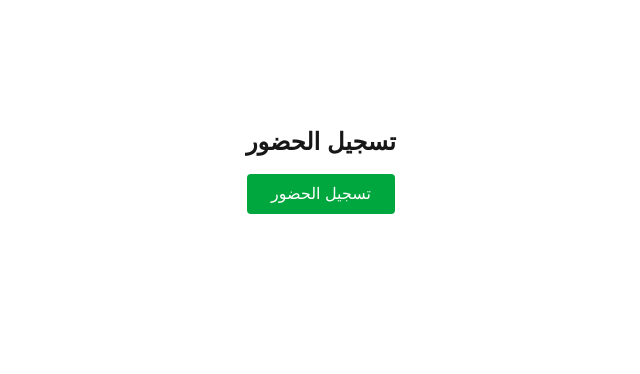
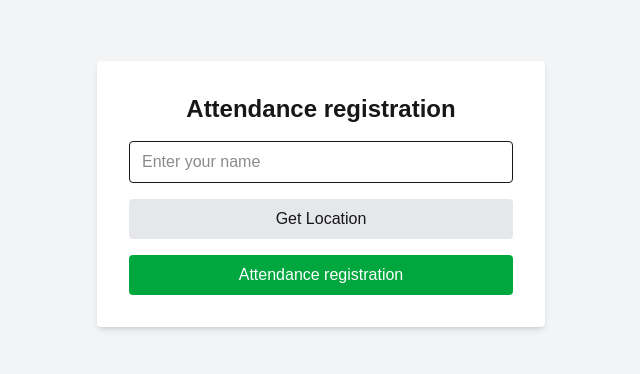
Before and after one commit to BassamElsayed2/signIn, a Next.js app: page /user in a window 1280 px wide. Shown: the part 230-604 px from the top of the page, without its empty margins (319-959 px from the left). Built offline with nearby package versions, Linux system fonts and the light colour scheme; sample sign-in values are in the browser's storage.

Commit message:
Attendance-app

```diff
--- a/app/component/AttendanceForm.js
+++ /dev/null
@@ -1,51 +0,0 @@
-"use client";
-
-import { useState } from "react";
-
-export default function AttendanceForm() {
-  const [location, setLocation] = useState(null);
-  const [attendanceTime, setAttendanceTime] = useState(null);
-  const [error, setError] = useState("");
-
-  const handleAttendance = () => {
-    if (!navigator.geolocation) {
-      setError("المتصفح لا يدعم تحديد الموقع");
-      return;
-    }
-
-    navigator.geolocation.getCurrentPosition(
-      (position) => {
-        const { latitude, longitude } = position.coords;
-        setLocation({ latitude, longitude });
-        setAttendanceTime(new Date().toLocaleString());
-        setError("");
-      },
-      () => {
-        setError("حدث خطأ أثناء محاولة جلب الموقع");
-      }
-    );
-  };
-
-  return (
-    <div className="max-w-md w-full text-center">
-      <h2 className="text-2xl font-semibold mb-4">تسجيل الحضور</h2>
-      <button
-        onClick={handleAttendance}
-        className="bg-green-600 text-white px-6 py-2 rounded hover:bg-green-700"
-      >
-        تسجيل الحضور
-      </button>
-
-      {attendanceTime && (
-        <div className="mt-4 text-green-700">
-          <p>تم تسجيل الحضور في: {attendanceTime}</p>
-          <p>
-            الموقع: {location.latitude}, {location.longitude}
-          </p>
-        </div>
-      )}
-
-      {error && <p className="mt-4 text-red-600">{error}</p>}
-    </div>
-  );
-}
--- /dev/null
+++ b/app/components/AttendanceForm.js
@@ -0,0 +1,129 @@
+"use client";
+
+import { useState } from "react";
+
+export default function AttendanceForm() {
+  const [name, setName] = useState("");
+  const [location, setLocation] = useState(null);
+  const [submitted, setSubmitted] = useState(false);
+  const [attendanceTime, setAttendanceTime] = useState(null);
+
+  const handleGetLocation = () => {
+    if (!navigator.geolocation) {
+      alert("The browser does not support location determination.");
+      return;
+    }
+
+    navigator.geolocation.getCurrentPosition(
+      (position) => {
+        const { latitude, longitude } = position.coords;
+        setLocation({ latitude, longitude });
+      },
+      (error) => {
+        alert("An error occurred while obtaining the location.");
+        console.error(error);
+      }
+    );
+  };
+
+  const handleSubmit = (e) => {
+    e.preventDefault();
+    if (!name || !location) {
+      alert("Please enter name and select location.");
+      return;
+    }
+
+    const now = new Date();
+    setAttendanceTime(now);
+    setSubmitted(true);
+  };
+
+  const formatTime = (date) => {
+    return date.toLocaleString();
+  };
+
+  return (
+    <div className="min-h-screen flex items-center justify-center bg-gray-100">
+      <div className="bg-white p-8 shadow-md rounded w-full max-w-md space-y-4">
+        <h2 className="text-2xl font-bold text-center">Attendance registration</h2>
+
+        {!submitted ? (
+          <form onSubmit={handleSubmit} className="space-y-4">
+            <input
+              type="text"
+              placeholder="Enter your name"
+              required
+              value={name}
+              onChange={(e) => setName(e.target.value)}
+              className="w-full border rounded px-3 py-2"
+            />
+
+            <button
+              type="button"
+              onClick={handleGetLocation}
+              className="w-full bg-gray-200 py-2 rounded hover:bg-gray-300"
+            >
+              Get Location
+            </button>
+
+            {location && (
+              <div className="w-full h-64 rounded overflow-hidden border">
+                <iframe
+                  title="Location Map"
+                  width="100%"
+                  height="100%"
+                  style={{ border: 0 }}
+                  loading="lazy"
+                  allowFullScreen
+                  src={`https://www.google.com/maps?q=${location.latitude},${location.longitude}&z=15&output=embed`}
+                ></iframe>
+              </div>
+            )}
+
+            <button
+              type="submit"
+              className="w-full bg-green-600 text-white py-2 rounded hover:bg-green-700"
+            >
+              Attendance registration
+            </button>
+          </form>
+        ) : (
+          <div className="text-center space-y-4">
+            <p className="text-lg font-semibold text-green-700">
+              ✅ Attendance has been successfully registered!
+            </p>
+            <p className="bg-green-100 py-1 rounded">{name}</p>
+
+            {location && (
+              <div className="w-full h-64 rounded overflow-hidden border">
+                <iframe
+                  title="Location Map"
+                  width="100%"
+                  height="100%"
+                  style={{ border: 0 }}
+                  loading="lazy"
+                  allowFullScreen
+                  src={`https://www.google.com/maps?q=${location.latitude},${location.longitude}&z=15&output=embed`}
+                ></iframe>
+              </div>
+            )}
+
+            {attendanceTime && (
+              <p>🕒 Attendance Time: {formatTime(attendanceTime)}</p>
+            )}
+
+            <button
+              onClick={() => {
+                localStorage.removeItem("loggedIn");
+                window.location.href = "/";
+              }}
+              className="mt-4 bg-red-600 text-white py-2 px-4 rounded hover:bg-red-700"
+            >
+              Sign out
+            </button>
+          </div>
+        )}
+      </div>
+    </div>
+  );
+}
--- /dev/null
+++ b/app/login/page.jsx
@@ -0,0 +1,56 @@
+"use client";
+
+import { useRouter } from "next/navigation";
+import { useState } from "react";
+
+export default function LoginPage() {
+  const router = useRouter();
+  const [email, setEmail] = useState("");
+  const [password, setPassword] = useState("");
+
+  const handleLogin = (e) => {
+    e.preventDefault();
+
+// ✅ Here you can put a real test later, but now we will transfer it immediately
+    if (email && password) {
+          localStorage.setItem("loggedIn", "true");
+      router.push("/user");
+    } else {
+      alert("Please fill in all fields");
+    }
+  };
+
+  return (
+    <main className="min-h-screen flex items-center justify-center p-6">
+      <form
+        onSubmit={handleLogin}
+        className="bg-white shadow-md rounded p-8 w-full max-w-md space-y-4"
+      >
+        <h2 className="text-2xl font-bold text-center"> Log In</h2>
+
+        <input
+          type="email"
+          placeholder="Email "
+          value={email}
+          onChange={(e) => setEmail(e.target.value)}
+          className="w-full border rounded px-3 py-2"
+        />
+
+        <input
+          type="password"
+          placeholder=" Password"
+          value={password}
+          onChange={(e) => setPassword(e.target.value)}
+          className="w-full border rounded px-3 py-2"
+        />
+
+        <button
+          type="submit"
+          className="w-full bg-blue-600 text-white py-2 rounded hover:bg-blue-700"
+        >
+          Log In
+        </button>
+      </form>
+    </main>
+  );
+}
--- a/app/page.js
+++ b/app/page.js
@@ -1,14 +1,21 @@
+"use client";
+
+import { useRouter } from "next/navigation";
+
 export default function LandingPage() {
+  const router = useRouter();
+
   return (
-    <main className="min-h-screen flex flex-col items-center justify-center text-center p-8">
-      <h1 className="text-4xl font-bold mb-4 text-blue-700">مرحبًا بك!</h1>
-      <p className="text-lg mb-6">نظام تسجيل حضور الموظفين باستخدام الموقع الجغرافي</p>
-      <a
-        href="/user"
+    <main className="min-h-screen flex flex-col items-center justify-center text-center p-8 bg-gradient-to-br from-blue-50 to-white">
+      <h1 className="text-4xl font-bold mb-4 text-blue-700">Welcome!</h1>
+      <p className="text-lg mb-8 text-gray-700">Attendance Tracker</p>
+
+      <button
+        onClick={() => router.push("/login")}
         className="bg-blue-600 text-white px-6 py-3 rounded hover:bg-blue-700 transition"
       >
-        ابدأ تسجيل الحضور
-      </a>
+        Start Attendance Registration
+      </button>
     </main>
   );
 }
--- a/app/user/page.jsx
+++ b/app/user/page.jsx
@@ -1,10 +1,21 @@
 "use client";
 
-import AttendanceForm from "../component/AttendanceForm";
+import { useEffect } from "react";
+import { useRouter } from "next/navigation";
+import AttendanceForm from "../components/AttendanceForm";
 
-export default function AttendancePage() {
+export default function UserPage() {
+  const router = useRouter();
+
+  useEffect(() => {
+    const loggedIn = localStorage.getItem("loggedIn");
+    if (loggedIn !== "true") {
+      router.push("/login");
+    }
+  }, []);
+
   return (
-    <main className="min-h-screen flex items-center justify-center p-6">
+    <main className="min-h-screen p-6">
       <AttendanceForm />
     </main>
   );
```
